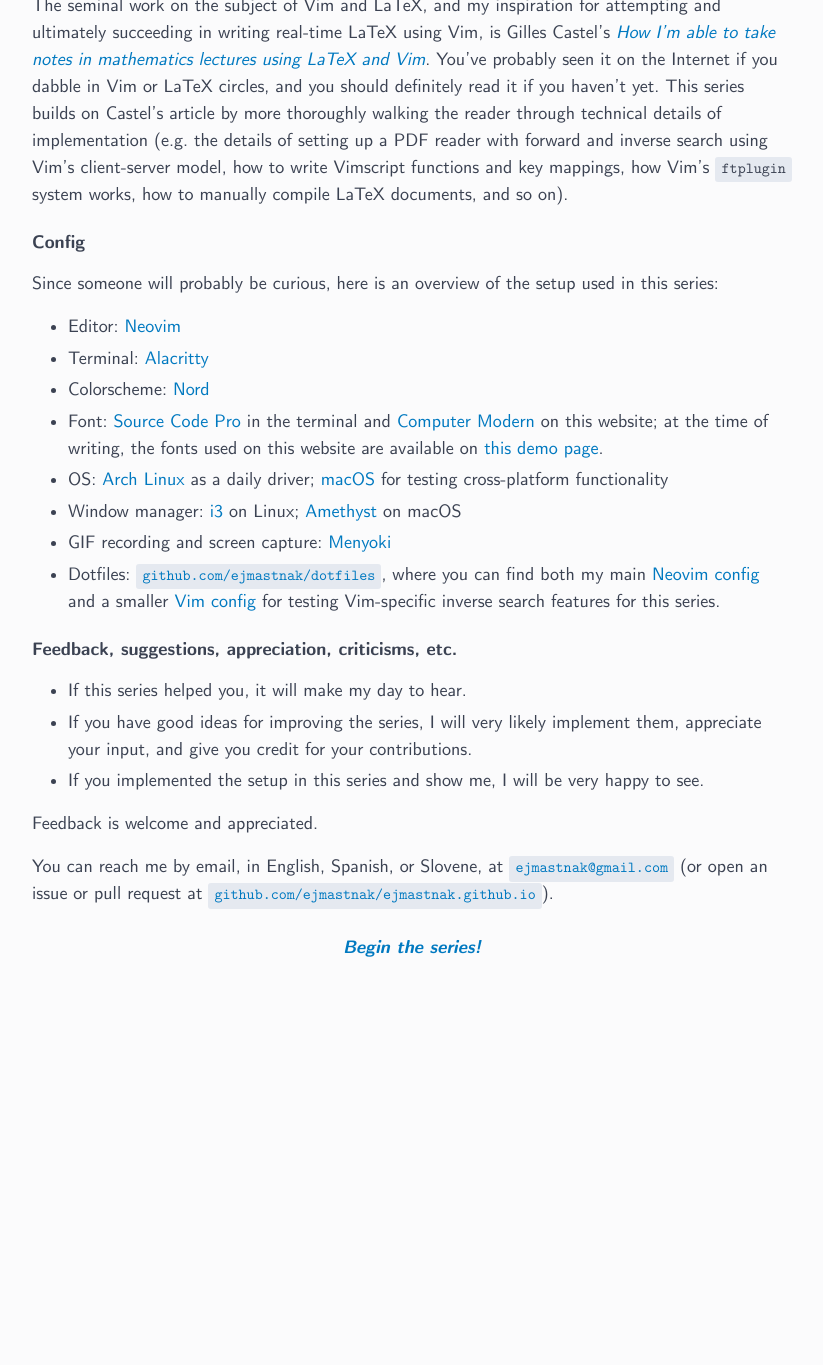
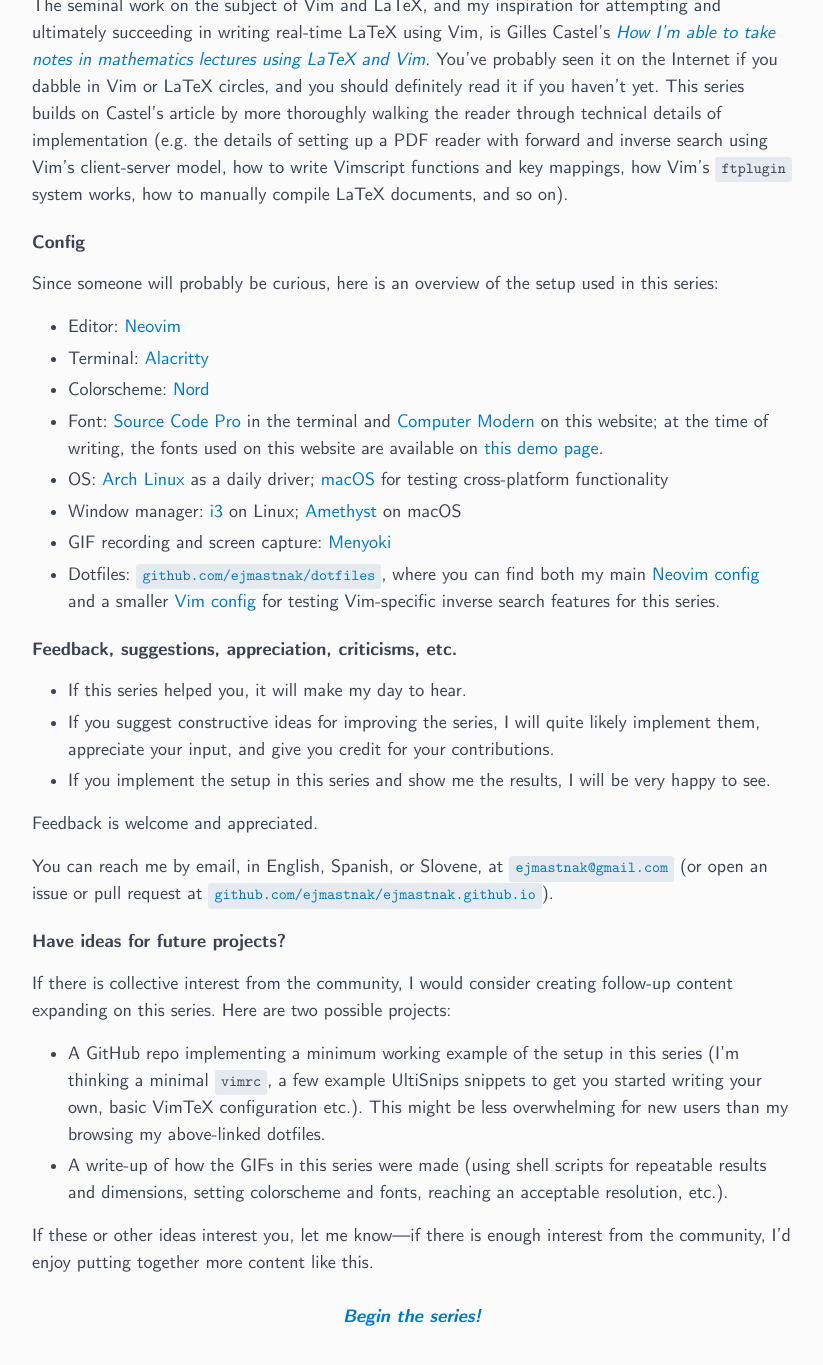
Before and after one commit to ejmastnak/ejmastnak.github.io, a Jekyll site: the page built from tutorials/vim-latex/intro.md, in a window 1280 px wide and 1400 px high, scrolled down 2940 px. Shown: the top 1365 px of the window, without its empty margins (228-1051 px from the left). Built offline with Jekyll 4.4.1, drawn with Linux system fonts in a browser that asks for light colours; before the commit the page ends 3971 px from its top, so only the background shows below that; some of the changed text lies outside the part shown.

Commit message:
Add section on future projects

```diff
--- a/tutorials/vim-latex/intro.md
+++ b/tutorials/vim-latex/intro.md
@@ -60,7 +60,7 @@ References to official documentation are provided for any material deemed beyond
 #### (Suggested) prerequisites
 I wrote this series with beginners in mind, but some prerequisite knowledge is unavoidable.
 For convenience, this series begins with a dedicated [prerequisites article]({% link tutorials/vim-latex/prerequisites.md %}), which lists suggested prerequisites and includes external references or brief explanations to get you up to speed with anything you might be missing.
-You should be comfortable with the material in this article to get the most out of this series.
+You should be comfortable with the material in the prerequisites article to get the most out of this series.
 
 #### The original Vim-LaTeX article
 The seminal work on the subject of Vim and LaTeX, and my inspiration for attempting and ultimately succeeding in writing real-time LaTeX using Vim, is Gilles Castel's [*How I'm able to take notes in mathematics lectures using LaTeX and Vim*](https://castel.dev/post/lecture-notes-1/).
@@ -80,13 +80,22 @@ Since someone will probably be curious, here is an overview of the setup used in
 
 #### Feedback, suggestions, appreciation, criticisms, etc.
 - If this series helped you, it will make my day to hear.
-- If you have good ideas for improving the series, I will very likely implement them, appreciate your input, and give you credit for your contributions.
-- If you implemented the setup in this series and show me, I will be very happy to see.
+- If you suggest constructive ideas for improving the series, I will quite likely implement them, appreciate your input, and give you credit for your contributions.
+- If you implement the setup in this series and show me the results, I will be very happy to see.
 
 Feedback is welcome and appreciated.
 
 You can reach me by email, in English, Spanish, or Slovene, at [`ejmastnak@gmail.com`](mailto:ejmastnak@gmail.com) (or open an issue or pull request at [`github.com/ejmastnak/ejmastnak.github.io`](https://github.com/ejmastnak/ejmastnak.github.io)).
 
+#### Have ideas for future projects?
+If there is collective interest from the community, I would consider creating follow-up content expanding on this series.
+Here are two possible projects:
+- A GitHub repo implementing a minimum working example of the setup in this series (I'm thinking a minimal `vimrc`, a few example UltiSnips snippets to get you started writing your own, basic VimTeX configuration etc.).
+  This might be less overwhelming for new users than my browsing my above-linked dotfiles.
+- A write-up of how the GIFs in this series were made (using shell scripts for repeatable results and dimensions, setting colorscheme and fonts, reaching an acceptable resolution, etc.).
+
+If these or other ideas interest you, let me know---if there is enough interest from the community, I'd enjoy putting together more content like this.
+
 <div style="margin-top: 1.5em">
 <p style="text-align: center"><a href="/tutorials/vim-latex/prerequisites.html"><strong><em>Begin the series!</em></strong></a></p>
 </div>
```
